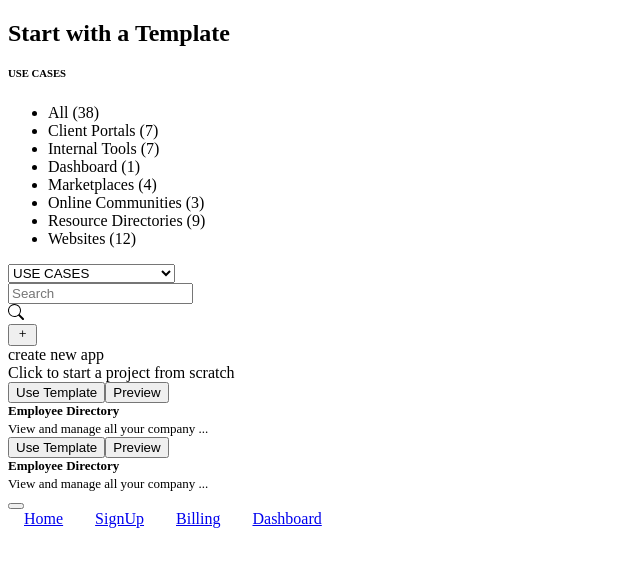
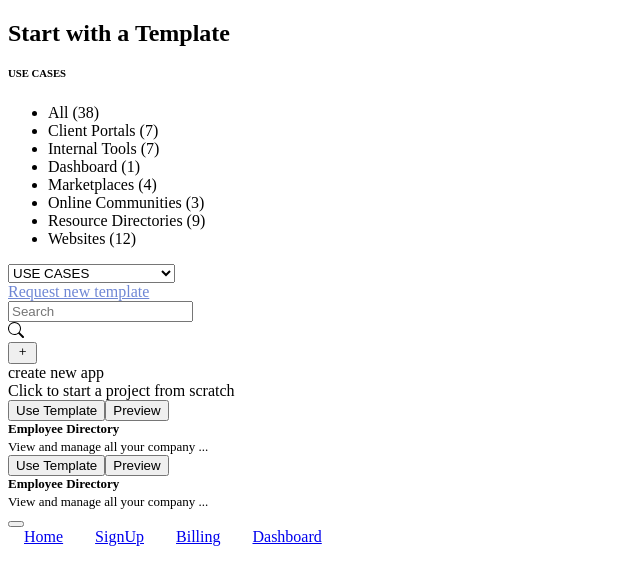
Before and after one commit to rafiq9190/upwork-work, a Gatsby site: page /Home in a window 1280 px wide. Shown: the whole page, without its empty margins (0-640 px from the left). Built offline with nearby package versions, Linux system fonts and the light colour scheme; Gatsby itself is replaced by a stand-in of ours.

Commit message:
update component

```diff
--- a/src/components/style/index.module.css
+++ b/src/components/style/index.module.css
@@ -29,8 +29,21 @@
 .home-left {
   width: 20% !important;
   height: fit-content;
-  background-color: #f8f9fa;
+
   border-radius: 8px;
+}
+.case-body-select {
+  background-color: rgb(248, 249, 250);
+  padding: 0.5rem;
+  border-radius: 8px;
+}
+.request-link {
+  position: relative;
+  bottom: 0;
+  z-index: 100;
+  cursor: pointer;
+  left: 0;
+  top: 100px;
 }
 .home-left ul {
   list-style: none;
@@ -85,7 +98,10 @@
   margin-bottom: 24px;
   border-radius: 50%;
 }
-.card button:hover {
+/* .card button:hover {
+  background-color: #fae5c6;
+} */
+.card:hover button {
   background-color: #fae5c6;
 }
 .template-container {
--- a/src/components/style/layout.css
+++ b/src/components/style/layout.css
@@ -29,8 +29,21 @@
 .home-left {
   width: 20% !important;
   height: fit-content;
-  background-color: #f8f9fa;
+
   border-radius: 8px;
+}
+.case-body-select {
+  background-color: rgb(248, 249, 250);
+  padding: 0.5rem;
+  border-radius: 8px;
+}
+.request-link {
+  position: relative;
+  bottom: 0;
+  z-index: 100;
+  cursor: pointer;
+  left: 0;
+  top: 100px;
 }
 .home-left ul {
   list-style: none;
@@ -85,7 +98,10 @@
   margin-bottom: 24px;
   border-radius: 50%;
 }
-.card button:hover {
+/* .card button:hover {
+  background-color: #fae5c6;
+} */
+.card:hover button {
   background-color: #fae5c6;
 }
 .template-container {
--- a/src/pages/Home.js
+++ b/src/pages/Home.js
@@ -1,6 +1,7 @@
 import React from "react"
 import { Card, Form } from "react-bootstrap"
 import { BsSearch, BsPlus } from "react-icons/bs"
+import { Link } from "gatsby"
 
 import Layout from "../components/Layout"
 
@@ -36,6 +37,11 @@ function Home() {
                 <option value="7">Resource Directories (9)</option>
                 <option value="7">Websites (12)</option>
               </Form.Select>
+            </div>
+            <div className="request-link">
+              <Link to="#" style={{ color: "#6f87d5", fontSize: "16px" }}>
+                Request new template
+              </Link>
             </div>
           </div>
           <div className="home-right col-lg-10 ">
```
